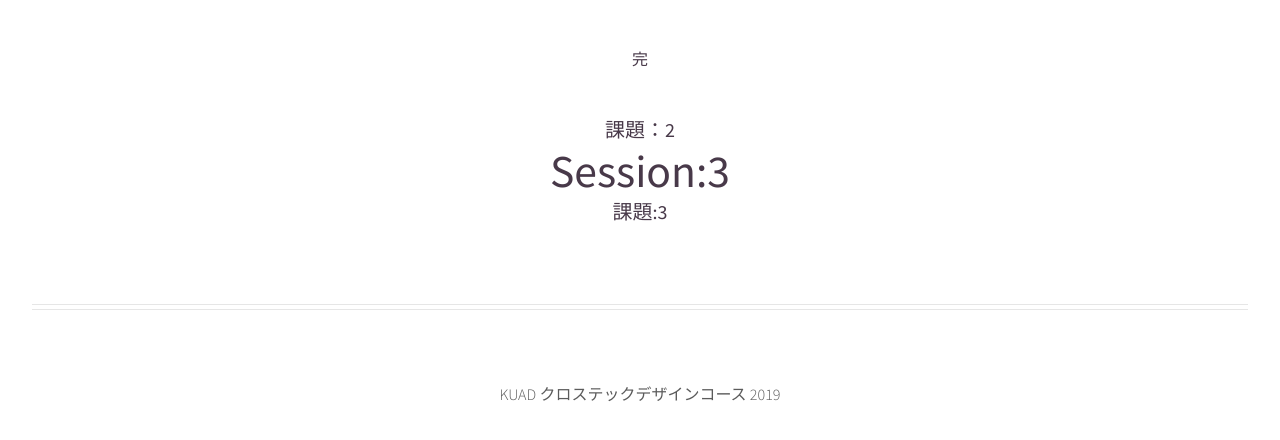
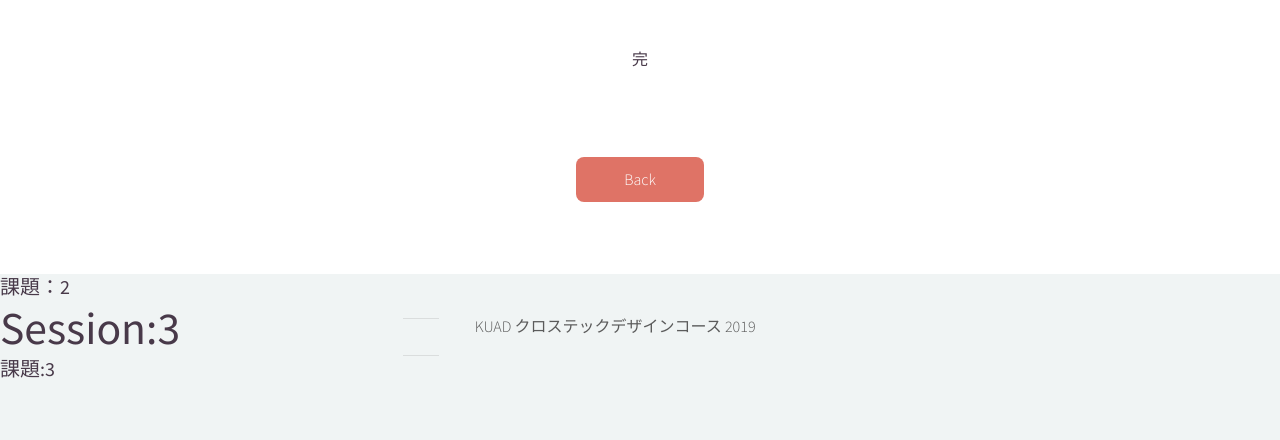
Before and after one commit to KUAD-XtechDesign/studyprogress-Hanastar, a plain HTML site: page ps.html in a window 1280 px wide. Shown: the part 2768-3208 px from the top of the page. Drawn offline with Linux system fonts and the light colour scheme.

Commit message:
Update ps.html

```diff
--- a/ps.html
+++ b/ps.html
@@ -63,6 +63,15 @@
 				<br> </br>
 				  <center><h1>完</h1>  </center>
 					<br> </br>
+					<footer>
+						<center><a href="swnwb1.html" class="button scrolly">Back</a><center>
+					</footer>
+					</section>
+					<div class="content dark style2">
+					<div class="container">
+						<div class="row">
+							<div class="4u 12u(narrow)">
+
 
 
 
```
